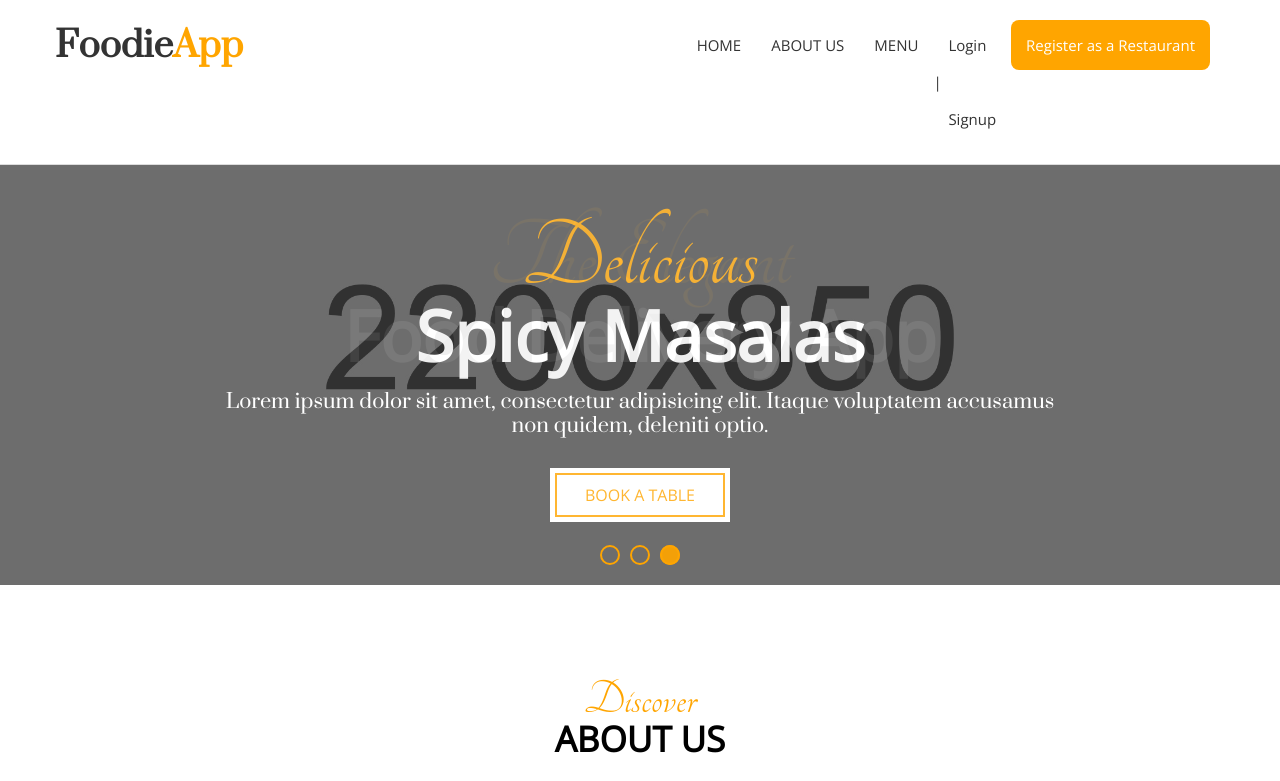
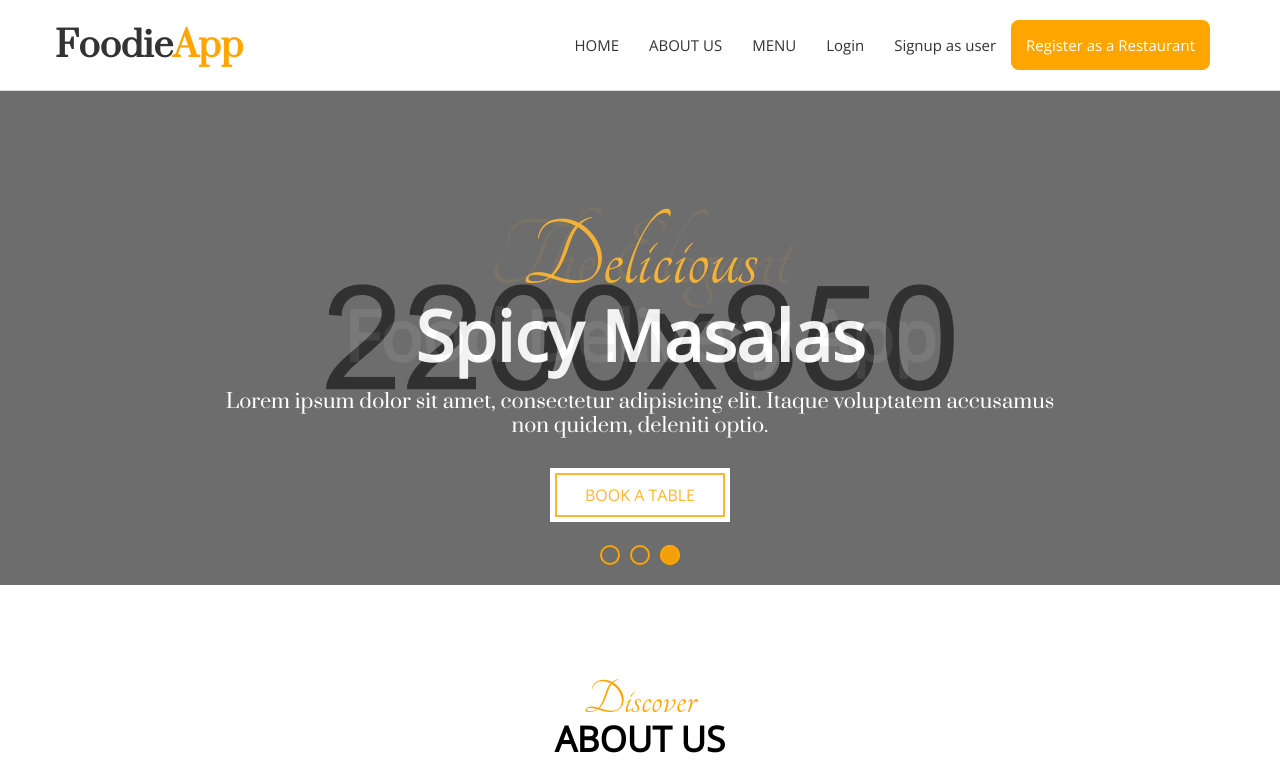
Before and after one commit to usman147/foodie, a plain HTML site: page index.html in a window 1280 px wide. Shown: the top 781 px of the page. Drawn offline with nearby package versions, Linux system fonts and the light colour scheme.

Commit message:
updated navigation

```diff
--- a/index.html
+++ b/index.html
@@ -81,7 +81,8 @@
             <li><a href="index.html">HOME</a></li>
             <li><a href="#mu-about-us">ABOUT US</a></li>
             <li><a href="#mu-restaurant-menu">MENU</a></li>
-            <li><a href="./login.html">Login</a> | <a href="./signup-as-user.html">Signup</a></li>
+            <li><a href="./login.html">Login</a> </li>
+            <li><a href="./signup-as-user.html">Signup as user</a></li>
             <li><a href="./signup-as-resturant.html" class="register-btn">Register as a Restaurant</a></li>
           </ul>
         </div><!--/.nav-collapse -->
```
